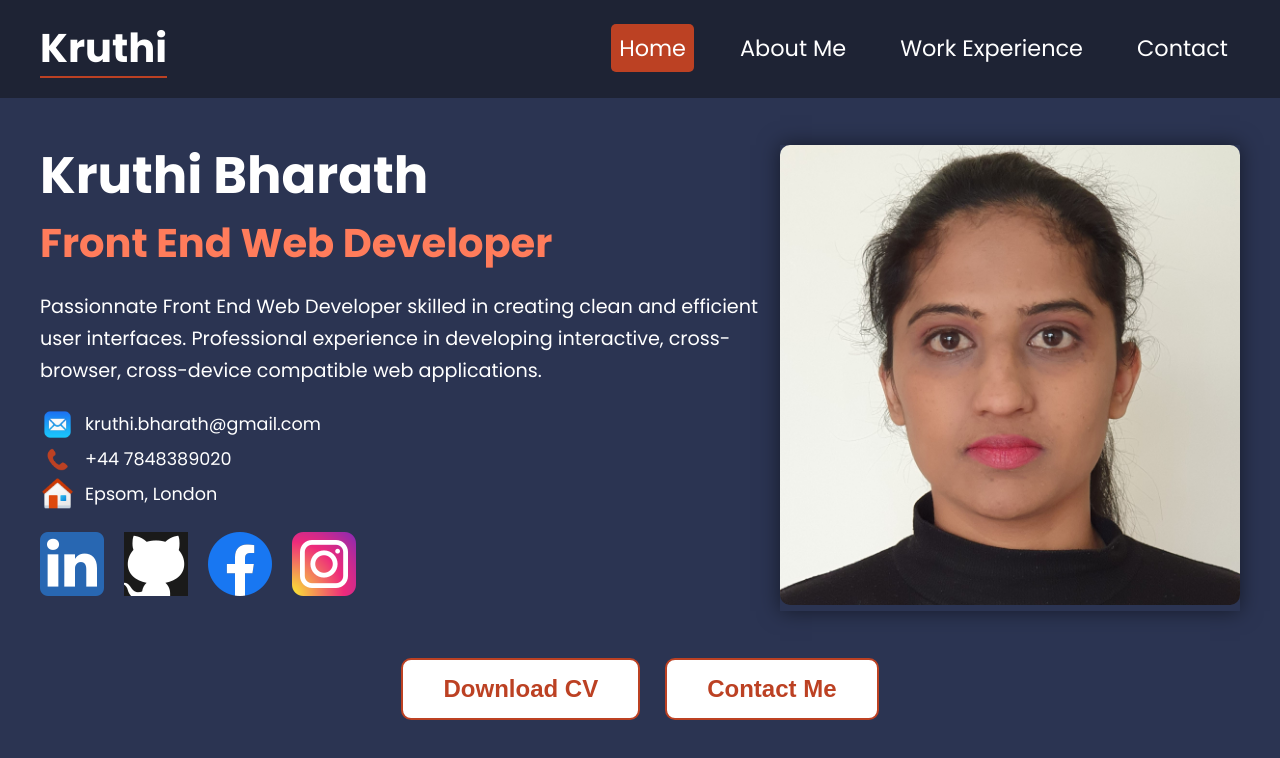
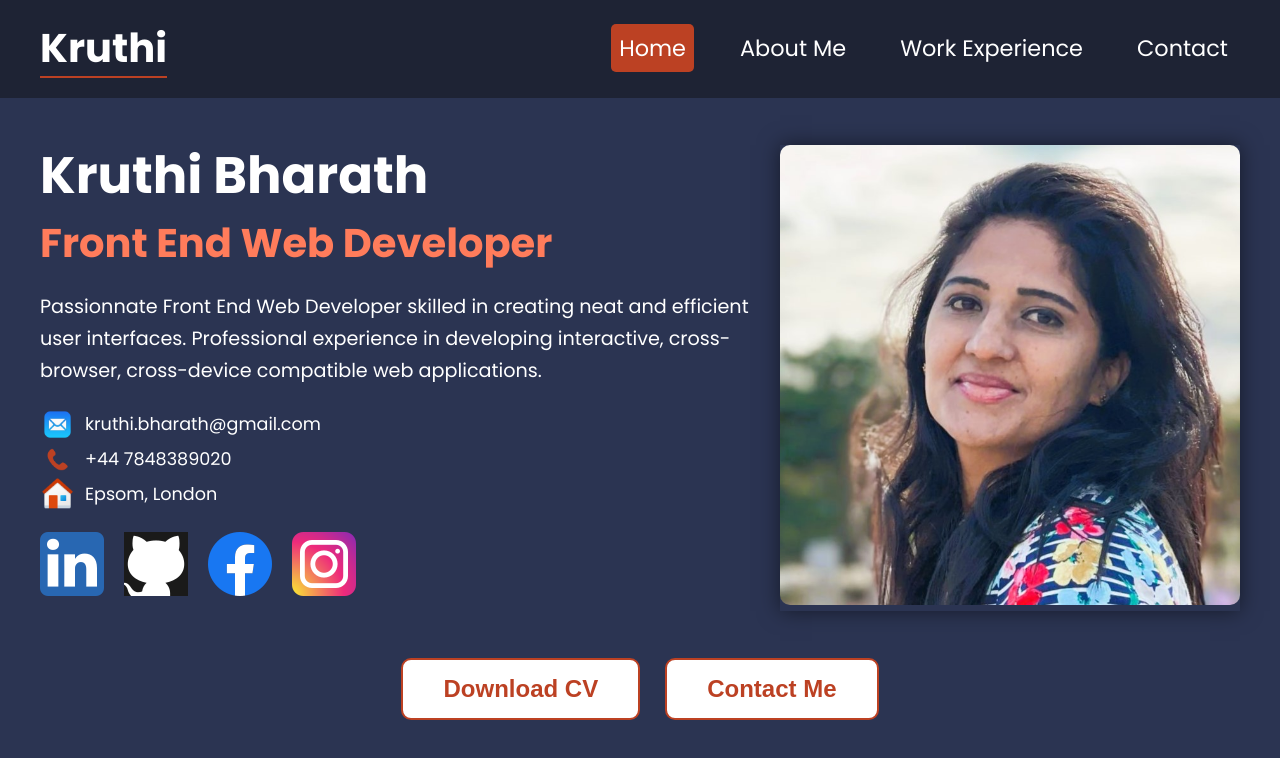
Before and after one commit to Kruthibharath/Kruthi_Bharath_Portfolio, a React (Vite) app in the folder my-portfolio/: page / in a window 1280 px wide. Shown: the top 758 px of the page. Built offline with nearby package versions, Linux system fonts and the light colour scheme.

Commit message:
refactor:updated home

```diff
--- a/my-portfolio/src/pages/Home/Home.tsx
+++ b/my-portfolio/src/pages/Home/Home.tsx
@@ -1,5 +1,5 @@
 import { SocialMedia } from "../../components/SocialMedia/SocialMedia";
-import heroImage from "../../assets/images/kruthi.jpg";
+import heroImage from "../../assets/images/kruthi2.jpg";
 import "./Home.scss";
 import { PersonalDetails } from "../../components/PersonalDetails/PersonalDetails";
 import { useNavigate } from "react-router-dom";
@@ -17,7 +17,7 @@ export const Home: React.FC = () => {
           <h1>Kruthi Bharath</h1>
           <h2>Front End Web Developer</h2>
           <p>
-            Passionnate Front End Web Developer skilled in creating clean and
+            Passionnate Front End Web Developer skilled in creating neat and
             efficient user interfaces. Professional experience in developing
             interactive, cross-browser, cross-device compatible web
             applications.
--- a/my-portfolio/src/pages/NotFound/NotFound.tsx
+++ b/my-portfolio/src/pages/NotFound/NotFound.tsx
@@ -0,0 +1 @@
+//rafce
```
Also changed, not shown: my-portfolio/typings/global.d.ts (added, +7 -0 lines), 1 other file (tests, documents, lock files or other folders).
